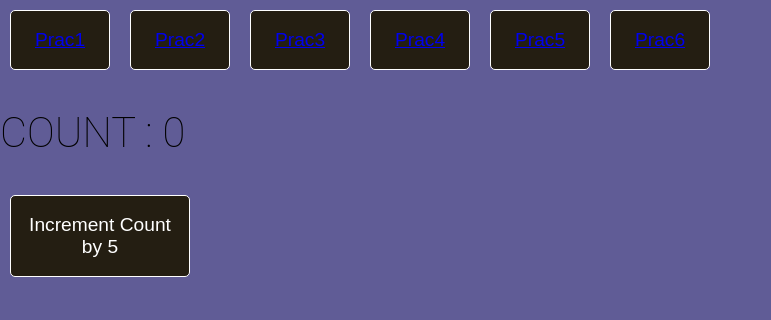
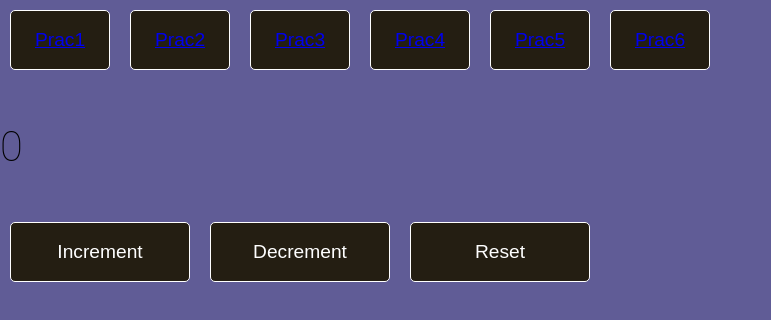
Before and after one commit to aks318/reactjs-small-projects, a React (Create React App) app: page /prac6 in a window 1280 px wide. Shown: the top 320 px of the page, without its empty margins (0-771 px from the left). Built offline with nearby package versions, Linux system fonts and the light colour scheme.

Commit message:
useReducer hook example

```diff
--- a/src/component/prac6/HooksPrac.js
+++ b/src/component/prac6/HooksPrac.js
@@ -1,18 +1,29 @@
-import React, { useState } from 'react'
+import React, { useReducer, useState } from 'react'
 
-const HooksPrac = () => {
-    const [count , setCount] = useState(0)
-
-    const incrementBy5 = () =>{
-        for (let i=0 ; i<5 ; i++){
-            setCount(prev => prev + 1)
+const initialState = 0
+    const reducer = (state , action) =>{
+        switch(action){
+            case 'increment':
+                return state + 1
+            case 'decrement':
+                return state - 1
+            case 'reset':
+                return initialState
+            default:
+                return state
         }
     }
 
+const HooksPrac = () => {
+
+    const [count , dispatch] = useReducer(reducer , initialState)
+
     return (
         <div>
-            <h1>Count : {count}</h1>
-            <button onClick = {incrementBy5}>Increment Count by 5</button>
+            <h3>{count}</h3>
+            <button onClick = {() => dispatch('increment')}>Increment</button>
+            <button onClick = {() => dispatch('decrement')}>Decrement</button>
+            <button onClick = {() => dispatch('reset')}>Reset</button>
         </div>
     )
 }
```
